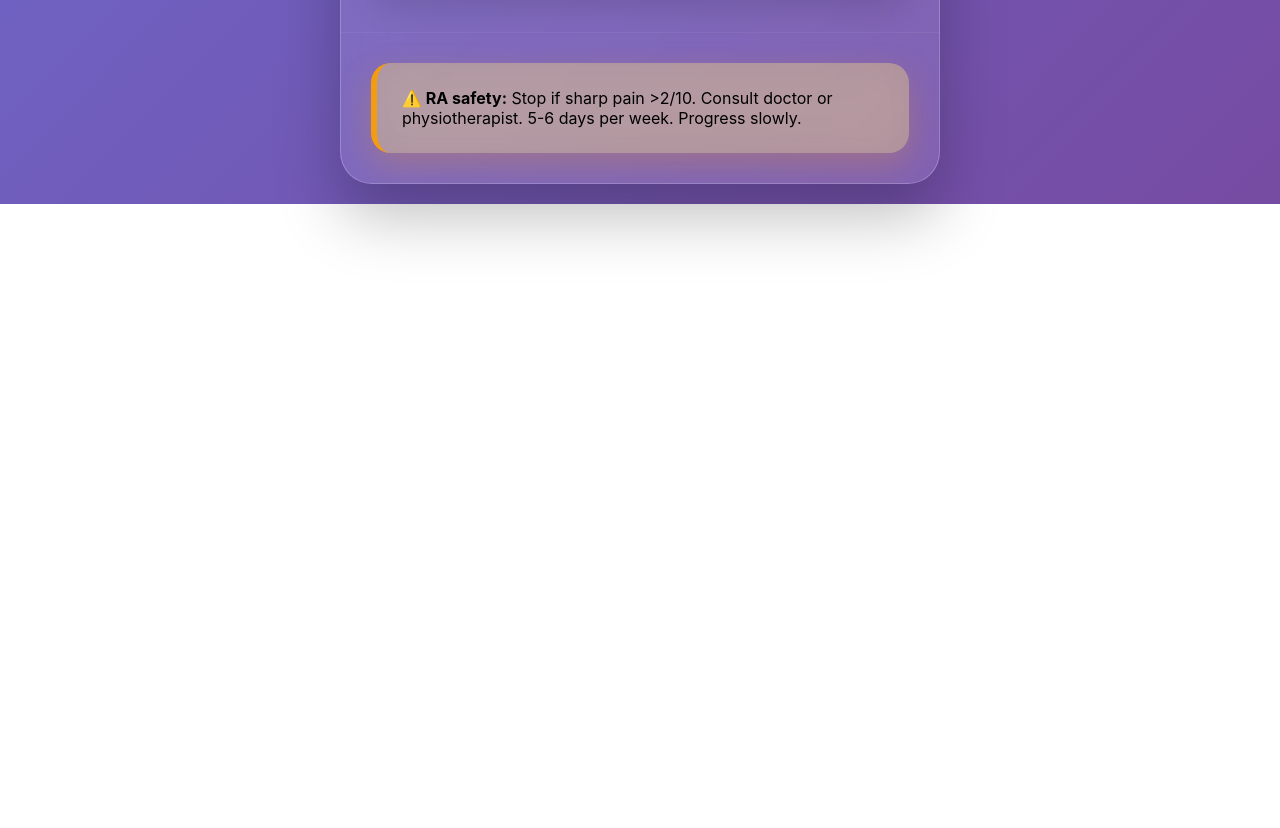
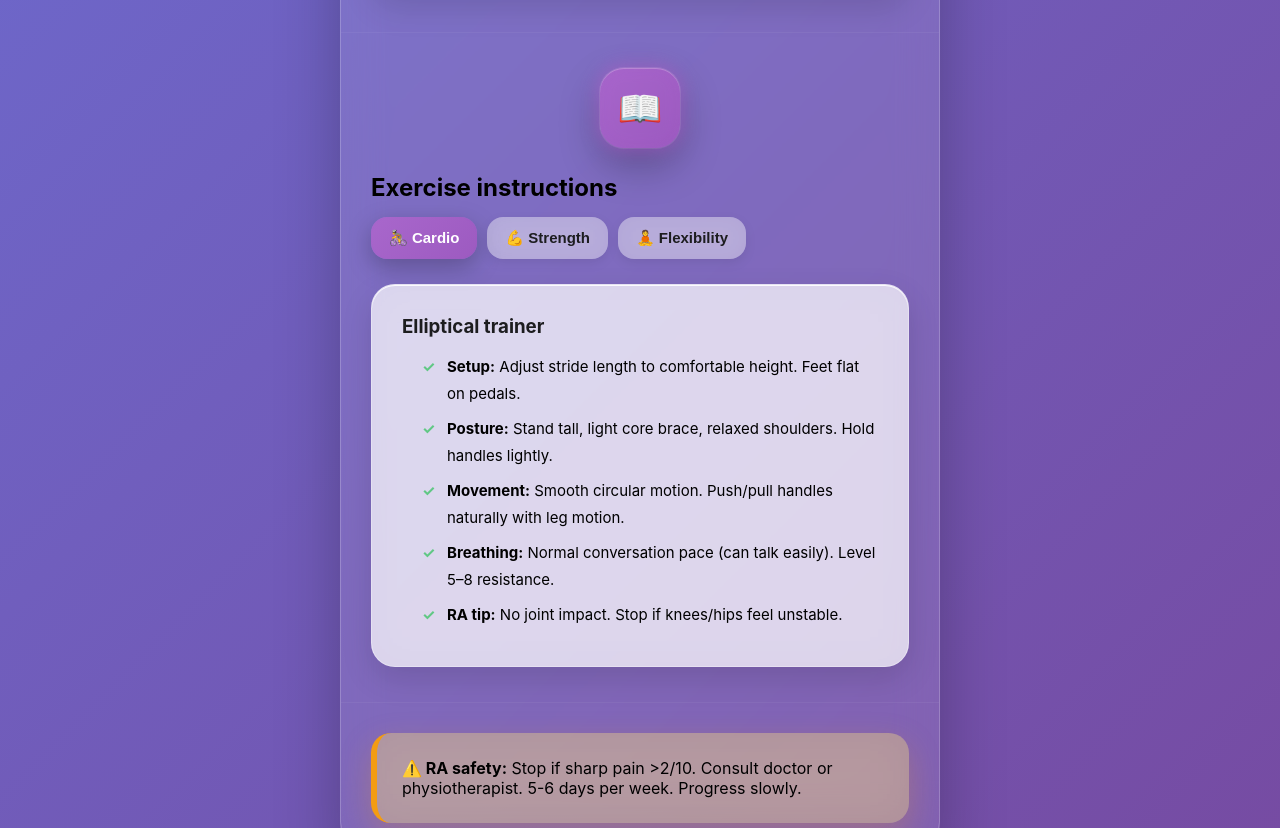
Before and after one commit to Wallabynio/ra-tracker, a plain HTML site: page index.html in a window 1280 px wide. Shown: the part 1954-2782 px from the top of the page. Before the commit the page ends 2158 px from the top, so only its background shows below. Drawn offline with Linux system fonts and the light colour scheme.

Commit message:
Add exercise instructions and update shop section

```diff
--- a/index.html
+++ b/index.html
@@ -14,14 +14,16 @@ body {font-family:-apple-system,BlinkMacSystemFont,'SF Pro Display',sans-serif;b
 .icon {width:80px;height:80px;margin:0 auto 25px;position:relative;border-radius:24px;display:flex;align-items:center;justify-content:center;font-size:36px;font-weight:700;backdrop-filter:blur(25px);box-shadow:0 16px 40px rgba(0,0,0,0.3),inset 0 1px 0 rgba(255,255,255,0.4),0 0 0 1px rgba(255,255,255,0.2);}
 .icon::before {content:'';position:absolute;top:-4px;left:-4px;right:-4px;bottom:-4px;background:inherit;border-radius:28px;filter:blur(8px);opacity:0.7;z-index:-1;}
 .meal-icon {background:linear-gradient(135deg,hsla(140,50%,55%,0.9),hsla(140,45%,50%,0.9));color:#fff;}
+.shop-icon {background:linear-gradient(135deg,hsla(35,70%,65%,0.9),hsla(35,65%,60%,0.9));color:#fff;}
 .gym-icon {background:linear-gradient(135deg,hsla(210,60%,60%,0.9),hsla(210,55%,55%,0.9));color:#fff;}
-.shop-icon {background:linear-gradient(135deg,hsla(35,70%,65%,0.9),hsla(35,65%,60%,0.9));color:#fff;}
+.instruct-icon {background:linear-gradient(135deg,hsla(280,50%,60%,0.9),hsla(280,45%,55%,0.9));color:#fff;}
 .tabs {display:flex;gap:10px;margin:15px 0;flex-wrap:wrap;}
 .tab-btn {padding:12px 18px;border:none;border-radius:16px;font-size:15px;font-weight:600;background:hsla(0,0%,98%,0.4);backdrop-filter:blur(12px);color:#1d1d1f;cursor:pointer;transition:all 0.3s ease;box-shadow:0 4px 12px rgba(0,0,0,0.08);}
 .tab-btn:hover {background:hsla(0,0%,98%,0.6);box-shadow:0 6px 16px rgba(0,0,0,0.12);}
 .tab-btn.active {background:linear-gradient(135deg,hsla(140,50%,55%,0.95),hsla(140,45%,50%,0.95));color:white;box-shadow:0 8px 24px rgba(0,0,0,0.25);}
 .gym-tab-btn.active {background:linear-gradient(135deg,hsla(210,60%,60%,0.95),hsla(210,55%,55%,0.95));color:white;}
 .shop-tab-btn.active {background:linear-gradient(135deg,hsla(35,70%,65%,0.95),hsla(35,65%,60%,0.95));color:white;}
+.instruct-tab-btn.active {background:linear-gradient(135deg,hsla(280,50%,60%,0.95),hsla(280,45%,55%,0.95));color:white;}
 .content {background:hsla(0,0%,100%,0.7);backdrop-filter:blur(20px);padding:30px;border-radius:24px;margin-top:25px;min-height:300px;box-shadow:0 12px 32px rgba(0,0,0,0.12),inset 0 1px 0 rgba(255,255,255,0.9);border:1px solid rgba(255,255,255,0.3);}
 ul {margin:0;padding-left:20px;list-style:none;font-size:15px;line-height:1.8;}
 li {margin:8px 0;padding-left:25px;position:relative;}
@@ -52,6 +54,18 @@ th {background:linear-gradient(135deg,hsla(210,60%,25%,0.95),hsla(210,60%,20%,0.
 </div>
 
 <div class="section">
+<div class="icon shop-icon">🛒</div>
+<h2>Weekly shopping list</h2>
+<div class="tabs shop-tabs">
+<button class="tab-btn shop-tab-btn active" data-list="produce" onclick="updateShopList('produce')">🥬 Produce</button>
+<button class="tab-btn shop-tab-btn" data-list="proteins" onclick="updateShopList('proteins')">🥚 Proteins</button>
+<button class="tab-btn shop-tab-btn" data-list="grains" onclick="updateShopList('grains')">🌾 Grains</button>
+<button class="tab-btn shop-tab-btn" data-list="pantry" onclick="updateShopList('pantry')">🏺 Pantry</button>
+</div>
+<div id="shopContent" class="content"></div>
+</div>
+
+<div class="section">
 <div class="icon gym-icon">🏋️</div>
 <h2>Gym routine</h2>
 <div class="tabs gym-tabs">
@@ -63,15 +77,14 @@ th {background:linear-gradient(135deg,hsla(210,60%,25%,0.95),hsla(210,60%,20%,0.
 </div>
 
 <div class="section">
-<div class="icon shop-icon">🛒</div>
-<h2>Weekly shopping list</h2>
-<div class="tabs shop-tabs">
-<button class="tab-btn shop-tab-btn active" data-list="produce" onclick="updateShopList('produce')">🥬 Produce</button>
-<button class="tab-btn shop-tab-btn" data-list="proteins" onclick="updateShopList('proteins')">🥚 Proteins</button>
-<button class="tab-btn shop-tab-btn" data-list="grains" onclick="updateShopList('grains')">🌾 Grains</button>
-<button class="tab-btn shop-tab-btn" data-list="pantry" onclick="updateShopList('pantry')">🏺 Pantry</button>
+<div class="icon instruct-icon">📖</div>
+<h2>Exercise instructions</h2>
+<div class="tabs instruct-tabs">
+<button class="tab-btn instruct-tab-btn active" data-instruct="cardio" onclick="updateInstructions('cardio')">🚴 Cardio</button>
+<button class="tab-btn instruct-tab-btn" data-instruct="strength" onclick="updateInstructions('strength')">💪 Strength</button>
+<button class="tab-btn instruct-tab-btn" data-instruct="flexibility" onclick="updateInstructions('flexibility')">🧘 Flexibility</button>
 </div>
-<div id="shopContent" class="content"></div>
+<div id="instructContent" class="content"></div>
 </div>
 
 <div class="warning">
@@ -133,13 +146,12 @@ function updateMeal(meal) {
         <tr><td>Olive oil</td><td>5g (1 tsp)</td><td>Dressing</td></tr>
         <tr><td>Brown rice (cooked)</td><td>150g (¾ cup)</td><td>Boiled</td></tr>
         <tr><td>Quinoa (cooked)</td><td>80g (⅖ cup)</td><td>Boiled</td></tr>
-        <tr><td>Canned fish</td><td>100g drained</td><td>Sardines / Mackerel / Herring (rotate daily)</td></tr>
+        <tr><td>Canned fish</td><td>100g drained</td><td>Sardines / Mackerel / Herring (rotate)</td></tr>
         <tr><td>Pumpkin seeds</td><td>15g (1 tbsp)</td><td>Raw sprinkle</td></tr>
       </table>
       <p><strong>Total: ~550kcal | 33g protein | Omega-3 rich</strong></p>
     `
   };
-
   content.innerHTML = meals[meal];
 }
 
@@ -175,7 +187,6 @@ function updateGym(routine) {
       <p><strong>Flexibility: Reduces morning stiffness, improves range of motion.</strong></p>
     `
   };
-
   content.innerHTML = routines[routine];
 }
 
@@ -226,14 +237,55 @@ function updateShopList(category) {
       </ul>
     `
   };
+  content.innerHTML = lists[category];
+}
 
-  content.innerHTML = lists[category];
+function updateInstructions(routine) {
+  const content = document.getElementById('instructContent');
+  document.querySelectorAll('.instruct-tab-btn').forEach(btn => btn.classList.remove('active'));
+  document.querySelector(`[data-instruct="${routine}"]`).classList.add('active');
+
+  const instructions = {
+    cardio: `
+      <h3 style="color:#1d1d1f;margin-top:0;margin-bottom:15px;">Elliptical trainer</h3>
+      <ul>
+        <li><strong>Setup:</strong> Adjust stride length to comfortable height. Feet flat on pedals.</li>
+        <li><strong>Posture:</strong> Stand tall, light core brace, relaxed shoulders. Hold handles lightly.</li>
+        <li><strong>Movement:</strong> Smooth circular motion. Push/pull handles naturally with leg motion.</li>
+        <li><strong>Breathing:</strong> Normal conversation pace (can talk easily). Level 5–8 resistance.</li>
+        <li><strong>RA tip:</strong> No joint impact. Stop if knees/hips feel unstable.</li>
+      </ul>
+    `,
+    strength: `
+      <h3 style="color:#1d1d1f;margin-top:0;margin-bottom:15px;">Strength exercises (all machines)</h3>
+      <ul>
+        <li><strong>Seat adjustment:</strong> Knees/elbows slightly bent at start position.</li>
+        <li><strong>Grip:</strong> Light thumb-over-fingers grip. No white knuckles.</li>
+        <li><strong>Tempo:</strong> 3 seconds out, 3 seconds back. Smooth constant tension.</li>
+        <li><strong>Breathing:</strong> Exhale on effort (push/pull), inhale on return.</li>
+        <li><strong>Range:</strong> Comfortable stretch only. No joint lockout.</li>
+        <li><strong>RA tip:</strong> Stop at first hint of joint grind or pinch.</li>
+      </ul>
+    `,
+    flexibility: `
+      <h3 style="color:#1d1d1f;margin-top:0;margin-bottom:15px;">Flexibility exercises</h3>
+      <ul>
+        <li><strong>Seated hamstring stretch:</strong> Sit tall, one leg extended, other foot to inner thigh. Lean forward from hips (not back). Hold 30s/side.</li>
+        <li><strong>Shoulder rolls + circles:</strong> Seated or standing. 10 forward, 10 backward. Large smooth circles. Relax neck.</li>
+        <li><strong>Heel-toe walk:</strong> Walk 20 steps heel-toe (like tightrope). Arms out for balance. Slow controlled steps.</li>
+        <li><strong>Breathing:</strong> Deep belly breaths. Never hold breath during stretch.</li>
+        <li><strong>RA tip:</strong> Stretch to mild tension only (3/10). No bouncing or forcing.</li>
+      </ul>
+    `
+  };
+  content.innerHTML = instructions[routine];
 }
 
 // Initialize with default view
 updateMeal('breakfast');
+updateShopList('produce');
 updateGym('cardio');
-updateShopList('produce');
+updateInstructions('cardio');
 </script>
 </body>
 </html>
```
